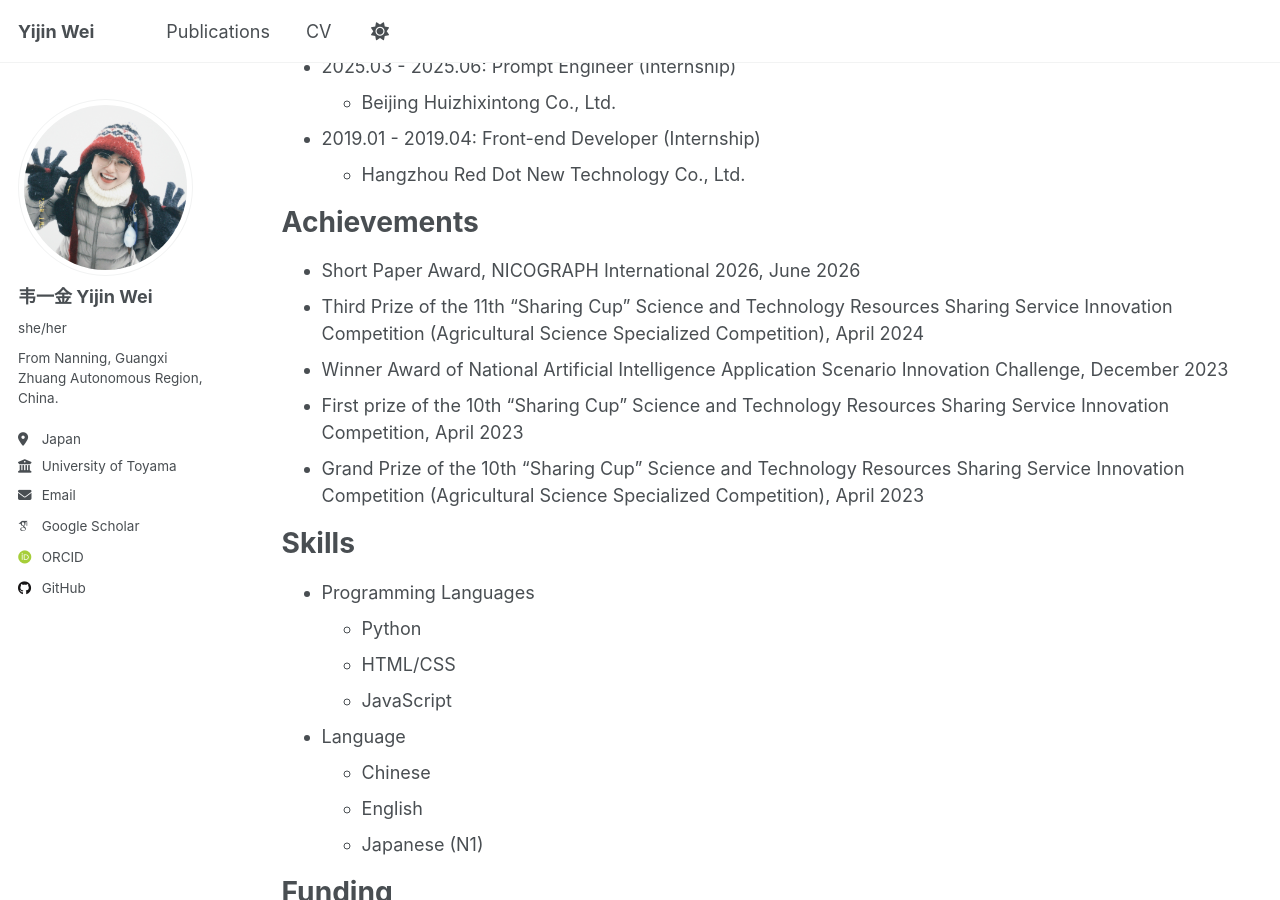
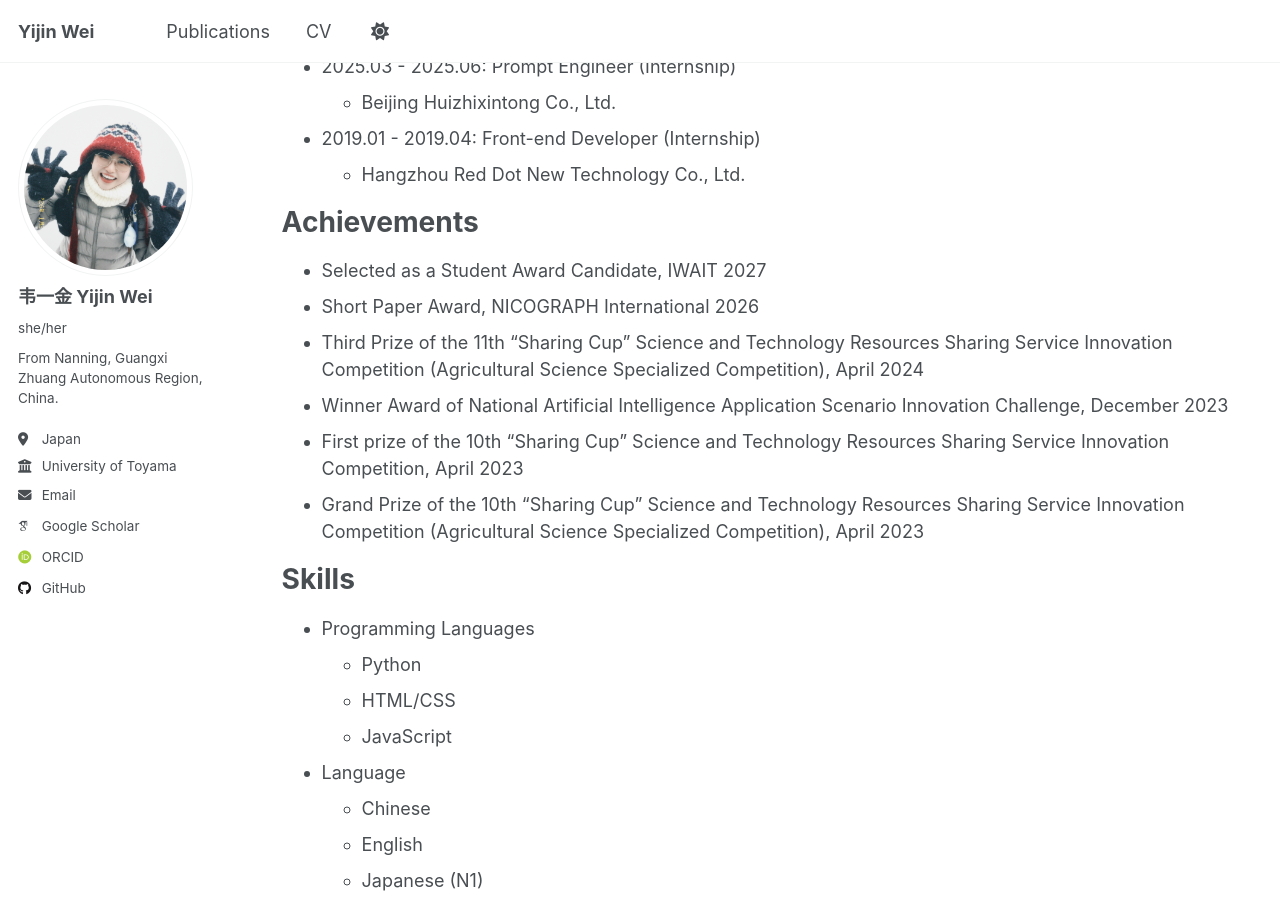
Before and after one commit to mangx/mangx.github.io, a Jekyll site: the page built from _pages/cv.md, in a window 1280 px wide and 900 px high, scrolled down 613 px. Built offline with Jekyll 4.4.1, drawn with Linux system fonts in a browser that asks for light colours; some web fonts are replaced.

Commit message:
Update cv.md

```diff
--- a/_pages/cv.md
+++ b/_pages/cv.md
@@ -35,7 +35,8 @@ Work experience
 
 Achievements
 ======
-* Short Paper Award, NICOGRAPH International 2026, June 2026
+* Selected as a Student Award Candidate, IWAIT 2027
+* Short Paper Award, NICOGRAPH International 2026
 * Third Prize of the 11th “Sharing Cup” Science and Technology Resources Sharing Service Innovation Competition (Agricultural Science Specialized Competition), April 2024
 * Winner Award of National Artificial Intelligence Application Scenario Innovation Challenge, December 2023
 * First prize of the 10th “Sharing Cup” Science and Technology Resources Sharing Service Innovation Competition, April 2023
```
